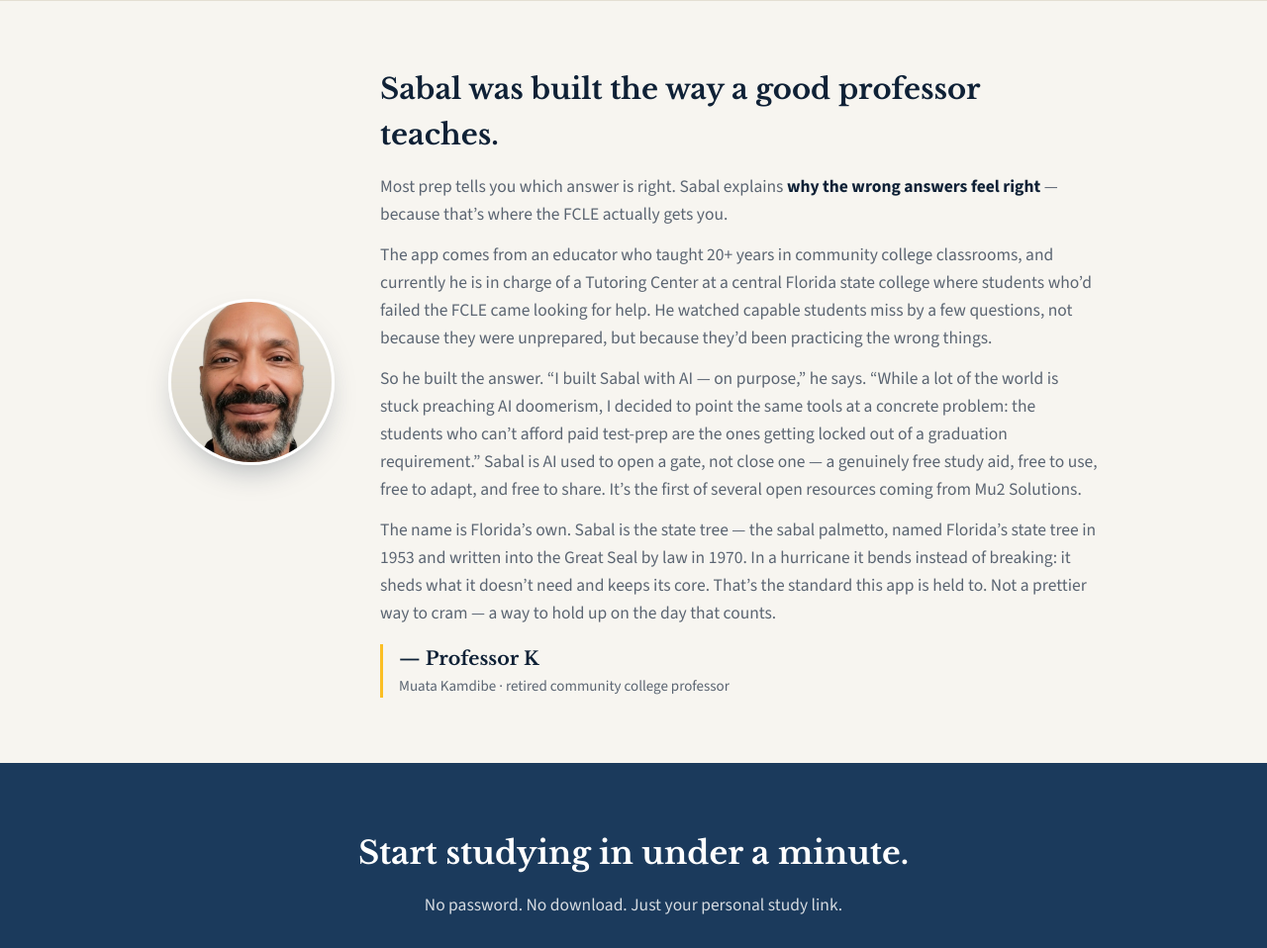
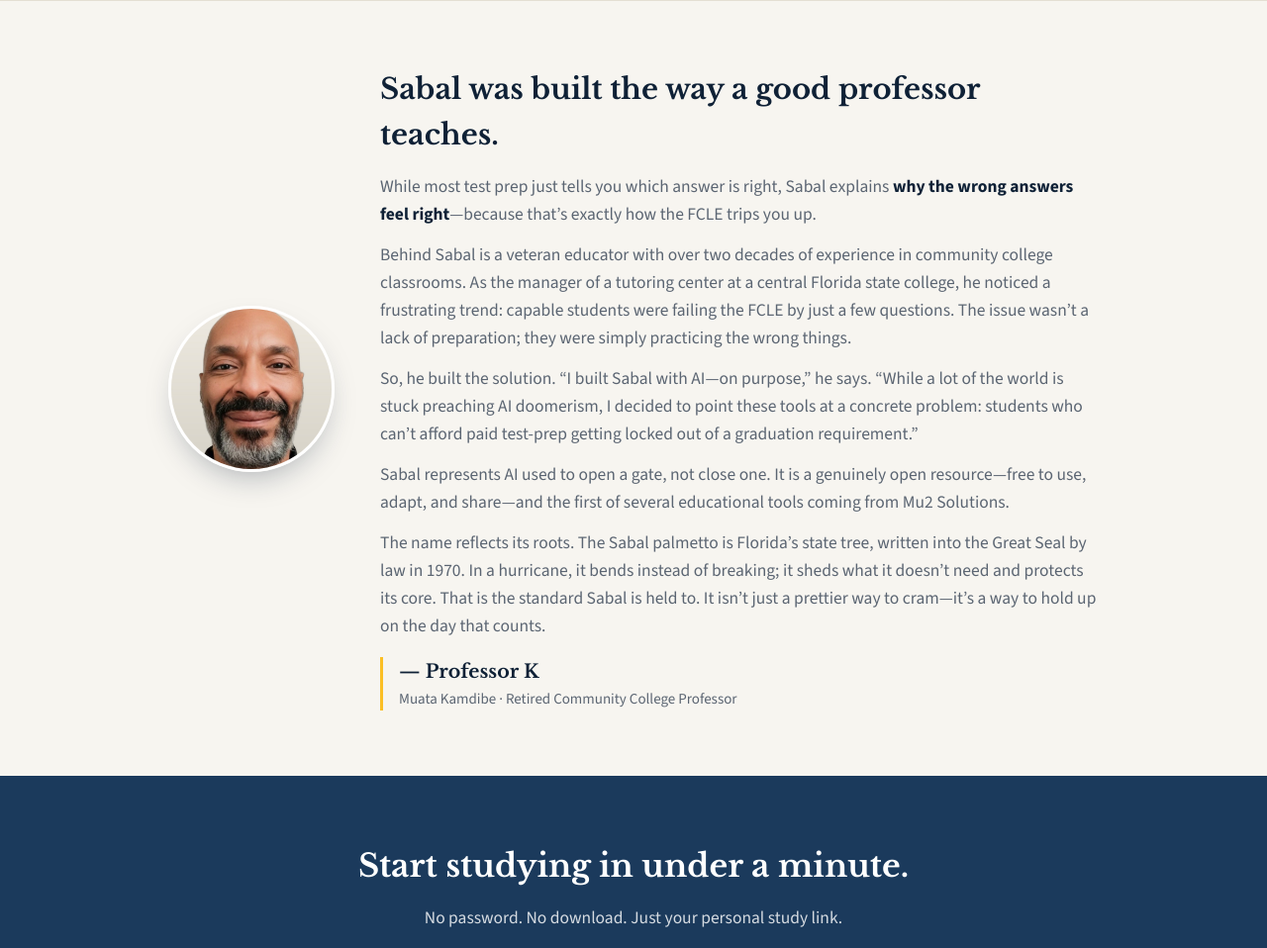
Before and after one commit to MuataSr/sabal, a Flask app: page / in a window 1280 px wide. Shown: the part 1074-2032 px from the top of the page at 99% size. Run offline with Flask 3, Linux system fonts and the light colour scheme.

Commit message:
Landing guide: apply Mister K's revised founder copy

```diff
--- a/templates/landing.html
+++ b/templates/landing.html
@@ -260,13 +260,14 @@
       </div>
       <div>
         <h2>Sabal was built the way a good professor teaches.</h2>
-        <p>Most prep tells you which answer is right. Sabal explains <strong>why the wrong answers feel right</strong> &mdash; because that&rsquo;s where the FCLE actually gets you.</p>
-        <p>The app comes from an educator who taught 20+ years in community college classrooms, and currently he is in charge of a Tutoring Center at a central Florida state college where students who&rsquo;d failed the FCLE came looking for help. He watched capable students miss by a few questions, not because they were unprepared, but because they&rsquo;d been practicing the wrong things.</p>
-        <p>So he built the answer. &ldquo;I built Sabal with AI &mdash; on purpose,&rdquo; he says. &ldquo;While a lot of the world is stuck preaching AI doomerism, I decided to point the same tools at a concrete problem: the students who can&rsquo;t afford paid test-prep are the ones getting locked out of a graduation requirement.&rdquo; Sabal is AI used to open a gate, not close one &mdash; a genuinely free study aid, free to use, free to adapt, and free to share. It&rsquo;s the first of several open resources coming from Mu2 Solutions.</p>
-        <p>The name is Florida&rsquo;s own. Sabal is the state tree &mdash; the sabal palmetto, named Florida&rsquo;s state tree in 1953 and written into the Great Seal by law in 1970. In a hurricane it bends instead of breaking: it sheds what it doesn&rsquo;t need and keeps its core. That&rsquo;s the standard this app is held to. Not a prettier way to cram &mdash; a way to hold up on the day that counts.</p>
+        <p>While most test prep just tells you which answer is right, Sabal explains <strong>why the wrong answers feel right</strong>&mdash;because that&rsquo;s exactly how the FCLE trips you up.</p>
+        <p>Behind Sabal is a veteran educator with over two decades of experience in community college classrooms. As the manager of a tutoring center at a central Florida state college, he noticed a frustrating trend: capable students were failing the FCLE by just a few questions. The issue wasn&rsquo;t a lack of preparation; they were simply practicing the wrong things.</p>
+        <p>So, he built the solution. &ldquo;I built Sabal with AI&mdash;on purpose,&rdquo; he says. &ldquo;While a lot of the world is stuck preaching AI doomerism, I decided to point these tools at a concrete problem: students who can&rsquo;t afford paid test-prep getting locked out of a graduation requirement.&rdquo;</p>
+        <p>Sabal represents AI used to open a gate, not close one. It is a genuinely open resource&mdash;free to use, adapt, and share&mdash;and the first of several educational tools coming from Mu2 Solutions.</p>
+        <p>The name reflects its roots. The Sabal palmetto is Florida&rsquo;s state tree, written into the Great Seal by law in 1970. In a hurricane, it bends instead of breaking; it sheds what it doesn&rsquo;t need and protects its core. That is the standard Sabal is held to. It isn&rsquo;t just a prettier way to cram&mdash;it&rsquo;s a way to hold up on the day that counts.</p>
         <div class="sig">
           <div class="n">&mdash; Professor K</div>
-          <div class="t">Muata Kamdibe &middot; retired community college professor</div>
+          <div class="t">Muata Kamdibe &middot; Retired Community College Professor</div>
         </div>
       </div>
     </div>
```
